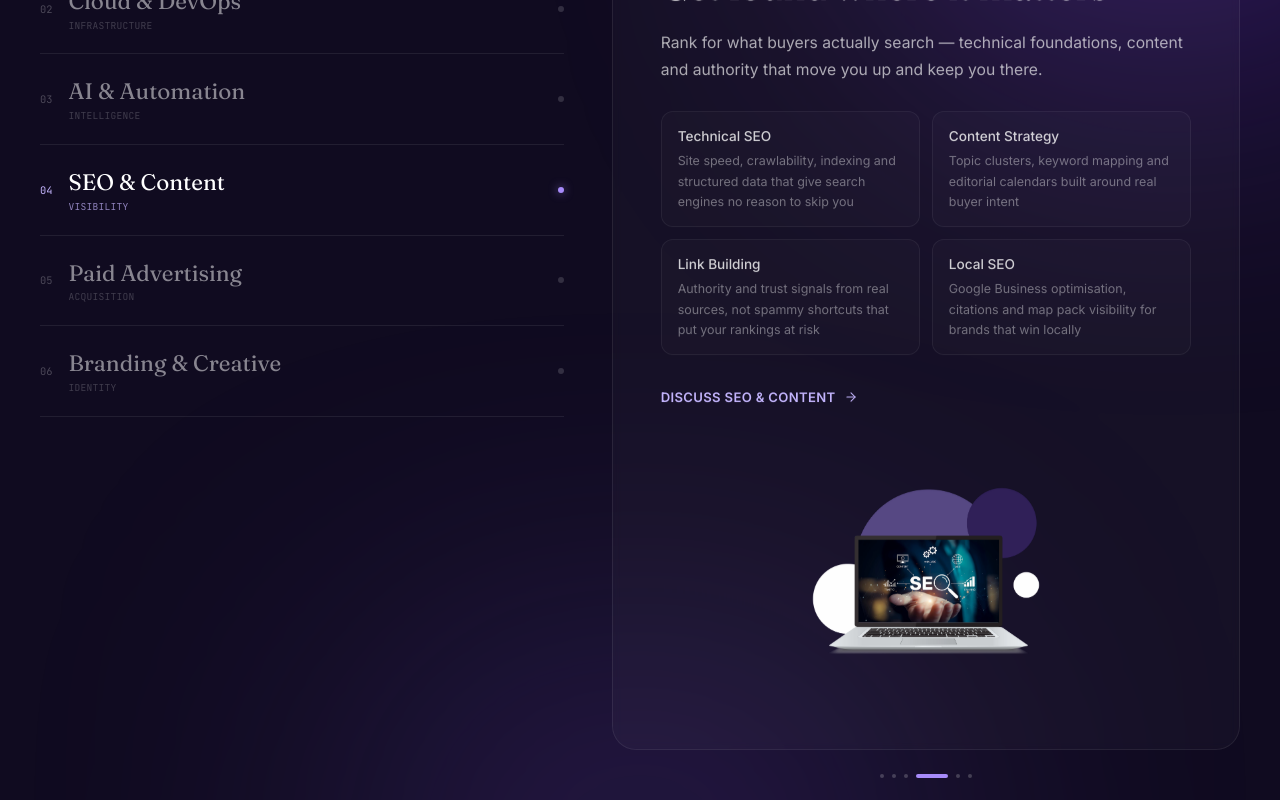
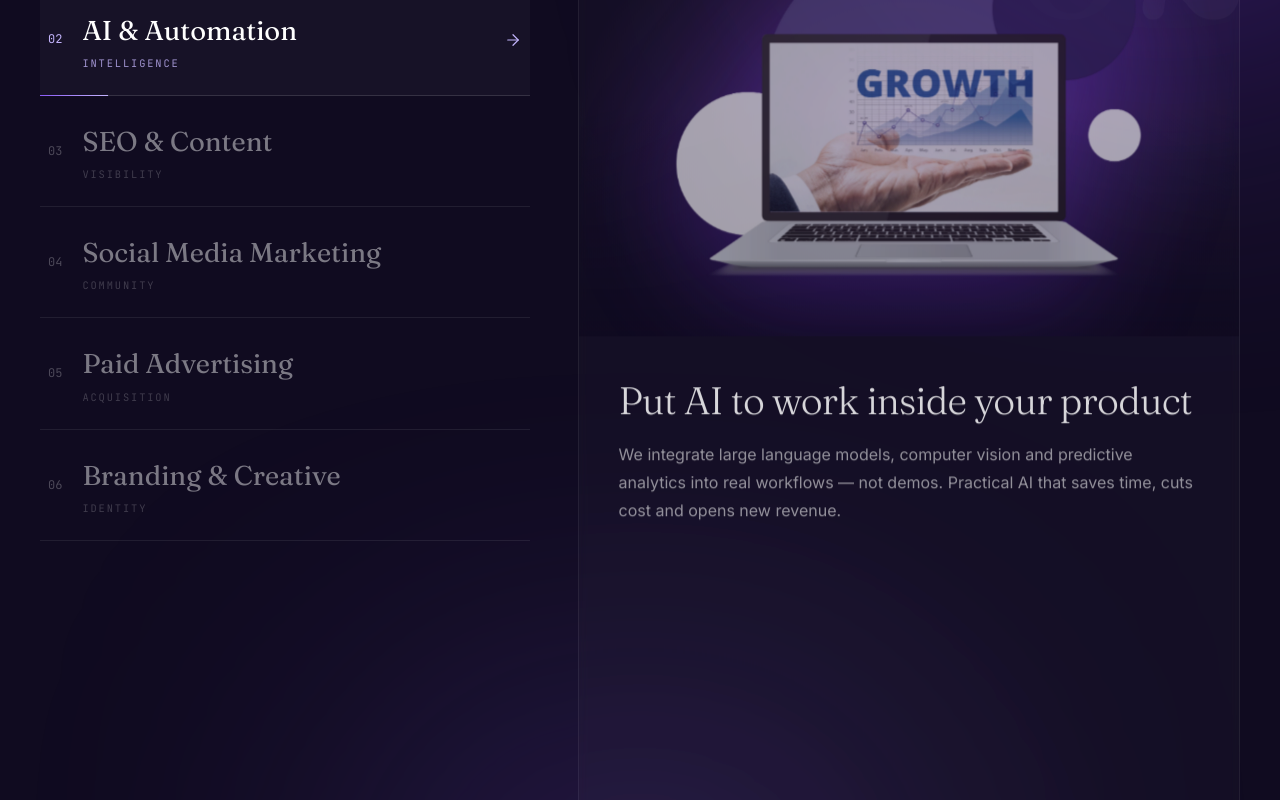
Before and after one commit to Jawad291505/DD-Agency, a Next.js app: page / in a window 1280 px wide. Shown: the part 2160-2960 px from the top of the page. Built offline with nearby package versions, Linux system fonts and the light colour scheme.

Commit message:
fixed services section

```diff
--- a/components/sections/Services.js
+++ b/components/sections/Services.js
@@ -20,19 +20,7 @@ const SERVICES = [
         ],
     },
     {
-        id: 'cloud', phase: 'INFRASTRUCTURE', no: '02', title: 'Cloud & DevOps', headline: 'Infrastructure that scales with you',
-        desc: 'From zero-downtime deployments to auto-scaling architecture — we set up and manage the cloud so your engineering team ships faster and sleeps better.',
-        color: '#6d28d9',
-        image: '/services/development.webp',
-        subs: [
-            { name: 'Cloud Architecture', detail: 'AWS, Google Cloud, Azure — designed for cost-efficiency, reliability and room to grow' },
-            { name: 'CI/CD Pipelines', detail: 'Automated build, test and deploy workflows that remove bottlenecks from your release cycle' },
-            { name: 'Containerisation', detail: 'Docker and Kubernetes setups that keep environments consistent from laptop to production' },
-            { name: 'Monitoring & Security', detail: 'Uptime monitoring, log management, vulnerability scanning and incident response' },
-        ],
-    },
-    {
-        id: 'ai', phase: 'INTELLIGENCE', no: '03', title: 'AI & Automation', headline: 'Put AI to work inside your product',
+        id: 'ai', phase: 'INTELLIGENCE', no: '02', title: 'AI & Automation', headline: 'Put AI to work inside your product',
         desc: 'We integrate large language models, computer vision and predictive analytics into real workflows — not demos. Practical AI that saves time, cuts cost and opens new revenue.',
         color: '#a855f7',
         image: '/services/growthstrategy.webp',
@@ -44,7 +32,7 @@ const SERVICES = [
         ],
     },
     {
-        id: 'seo', phase: 'VISIBILITY', no: '04', title: 'SEO & Content', headline: 'Get found where it matters',
+        id: 'seo', phase: 'VISIBILITY', no: '03', title: 'SEO & Content', headline: 'Get found where it matters',
         desc: 'Rank for what buyers actually search — technical foundations, content and authority that move you up and keep you there.',
         color: '#a78bfa',
         image: '/services/seo.webp',
@@ -53,6 +41,18 @@ const SERVICES = [
             { name: 'Content Strategy', detail: 'Topic clusters, keyword mapping and editorial calendars built around real buyer intent' },
             { name: 'Link Building', detail: 'Authority and trust signals from real sources, not spammy shortcuts that put your rankings at risk' },
             { name: 'Local SEO', detail: 'Google Business optimisation, citations and map pack visibility for brands that win locally' },
+        ],
+    },
+    {
+        id: 'social', phase: 'COMMUNITY', no: '04', title: 'Social Media Marketing', headline: 'Turn followers into customers',
+        desc: 'Strategy, content and community management across every platform that matters — building an audience that engages, trusts and buys.',
+        color: '#6d28d9',
+        image: '/services/socialmedia.webp',
+        subs: [
+            { name: 'Social Strategy', detail: 'Platform-by-platform plans built around your audience, goals and brand voice' },
+            { name: 'Content Creation', detail: 'Reels, carousels, stories and posts designed to stop the scroll and drive action' },
+            { name: 'Community Management', detail: 'Timely replies, moderation and relationship-building that keep your audience engaged' },
+            { name: 'Analytics & Growth', detail: 'Clear reporting on reach, engagement and conversions so every post earns its place' },
         ],
     },
     {
@@ -83,31 +83,23 @@ const SERVICES = [
 
 export default function Services() {
     const [active, setActive] = useState(0)
+    const [hovered, setHovered] = useState(false)
+    const [visible, setVisible] = useState(false)
     const reduce = useReducedMotion()
     const current = SERVICES[active]
-    const pausedRef = useRef(false)
     const sectionRef = useRef(null)
-    const visibleRef = useRef(false)
 
-    // Auto-rotate every 2s, pause on hover or when offscreen / reduced motion
     useEffect(() => {
-        if (reduce) return
-
         const el = sectionRef.current
         if (!el) return
-        const obs = new IntersectionObserver(
-            ([e]) => { visibleRef.current = e.isIntersecting },
-            { threshold: 0.1 }
-        )
+        const obs = new IntersectionObserver(([e]) => setVisible(e.isIntersecting), { threshold: 0.2 })
         obs.observe(el)
+        return () => obs.disconnect()
+    }, [])
 
-        const id = setInterval(() => {
-            if (pausedRef.current || !visibleRef.current) return
-            setActive((prev) => (prev + 1) % SERVICES.length)
-        }, 2000)
-
-        return () => { clearInterval(id); obs.disconnect() }
-    }, [reduce])
+    // Rotation is driven by the progress bar CSS animation ending (6s), paused on hover / offscreen
+    const next = () => setActive((prev) => (prev + 1) % SERVICES.length)
+    const playing = !reduce && visible && !hovered
 
     return (
         <section id="services" ref={sectionRef} className="relative overflow-hidden bg-[#100b20] py-[clamp(5rem,10vw,9rem)]">
@@ -136,52 +128,91 @@ export default function Services() {
                     </p>
                 </div>
 
-                <div className="mt-16 grid grid-cols-1 gap-12 lg:grid-cols-[1fr_1.2fr]">
+                <style>{`@keyframes svc-progress{from{transform:scaleX(0)}to{transform:scaleX(1)}}`}</style>
                 <div
-                        className="flex flex-col border-t border-white/[0.08]"
-                        onMouseEnter={() => { pausedRef.current = true }}
-                        onMouseLeave={() => { pausedRef.current = false }}
+                    className="mt-16 grid grid-cols-1 gap-8 lg:grid-cols-[0.85fr_1.15fr] lg:gap-12"
+                    onMouseEnter={() => setHovered(true)}
+                    onMouseLeave={() => setHovered(false)}
                 >
+                    {/* Service selector */}
+                    <div className="flex flex-col border-t border-white/[0.08]">
                         {SERVICES.map((s, i) => {
                             const isActive = active === i
                             return (
                                 <button
                                     key={s.id}
                                     onClick={() => setActive(i)}
-                                    className={`group flex items-center gap-4 border-b border-white/[0.08] py-5 text-left transition-all duration-500 ${isActive ? '' : 'hover:bg-white/[0.02]'}`}
+                                    aria-pressed={isActive}
+                                    className={`group relative flex items-center gap-5 border-b border-white/[0.08] px-2 py-6 text-left transition-colors duration-500 ${isActive ? 'bg-white/[0.03]' : 'hover:bg-white/[0.02]'}`}
                                 >
-                                    <span className={`font-mono text-[0.65rem] transition-colors duration-300 ${isActive ? 'text-violet-300' : 'text-white/25'}`}>{s.no}</span>
+                                    <span className={`font-mono text-[0.75rem] transition-colors duration-500 ${isActive ? 'text-violet-300' : 'text-white/25'}`}>{s.no}</span>
                                     <span className="flex-1">
-                                        <span className={`block font-serif text-[clamp(1.1rem,2vw,1.4rem)] transition-colors duration-300 ${isActive ? 'text-white' : 'text-white/50 group-hover:text-white/70'}`}>{s.title}</span>
-                                        <span className={`block font-mono text-[0.6rem] uppercase tracking-wide transition-colors duration-300 ${isActive ? 'text-violet-300/70' : 'text-white/20'}`}>{s.phase}</span>
+                                        <span className={`block font-serif text-[clamp(1.25rem,2.2vw,1.7rem)] transition-colors duration-500 ${isActive ? 'text-white' : 'text-white/45 group-hover:text-white/70'}`}>{s.title}</span>
+                                        <span className={`mt-1 block font-mono text-[0.65rem] uppercase tracking-[0.18em] transition-colors duration-500 ${isActive ? 'text-violet-300/80' : 'text-white/20'}`}>{s.phase}</span>
                                     </span>
-                                    <span className={`h-1.5 w-1.5 rounded-full transition-all duration-300 ${isActive ? 'bg-violet-400 shadow-[0_0_10px_rgba(167,139,250,0.7)]' : 'bg-white/15'}`} />
+                                    <svg width="18" height="18" viewBox="0 0 24 24" fill="none" stroke="currentColor" strokeWidth="1.6" strokeLinecap="round" className={`transition-all duration-500 ${isActive ? 'translate-x-0 text-violet-300 opacity-100' : '-translate-x-2 text-white opacity-0 group-hover:opacity-40'}`}><path d="M5 12h14" /><path d="m12 5 7 7-7 7" /></svg>
+                                    {isActive && (
+                                        <span className="absolute bottom-[-1px] left-0 right-0 h-px overflow-hidden bg-white/[0.06]">
+                                            <span
+                                                key={`bar-${active}`}
+                                                onAnimationEnd={next}
+                                                className="block h-full origin-left bg-gradient-to-r from-violet-500 to-violet-300"
+                                                style={reduce ? { transform: 'scaleX(1)' } : {
+                                                    animation: 'svc-progress 6s linear forwards',
+                                                    animationPlayState: playing ? 'running' : 'paused',
+                                                }}
+                                            />
+                                        </span>
+                                    )}
                                 </button>
                             )
                         })}
                     </div>
 
+                    {/* Showcase */}
                     <div className="relative">
                         <AnimatePresence mode="wait">
                             <motion.div
                                 key={current.id}
-                                initial={reduce ? { opacity: 0 } : { opacity: 0, y: 20 }}
+                                initial={{ opacity: 0, y: reduce ? 0 : 20 }}
                                 animate={{ opacity: 1, y: 0 }}
-                                exit={reduce ? { opacity: 0 } : { opacity: 0, y: -20 }}
-                                transition={{ duration: 0.5, ease: EASE }}
-                                className="rounded-3xl border border-white/[0.08] bg-white/[0.03] p-8 sm:p-10 md:p-12 backdrop-blur-sm"
+                                exit={{ opacity: 0, y: reduce ? 0 : -12 }}
+                                transition={{ duration: 0.6, ease: EASE }}
+                                className="overflow-hidden rounded-3xl border border-white/[0.08] bg-white/[0.03] backdrop-blur-sm"
                             >
-                                <span className="font-mono text-[0.65rem] uppercase tracking-[0.2em] text-violet-300/70">{current.phase}</span>
-                                <h3 className="mt-4 display text-[clamp(1.6rem,3vw,2.4rem)] leading-tight text-white">{current.headline}</h3>
-                                <p className="mt-5 text-[0.98rem] leading-[1.7] text-white/65">{current.desc}</p>
+                                {/* Hero visual */}
+                                <div className="relative flex h-[300px] items-center justify-center overflow-hidden sm:h-[400px] lg:h-[460px]">
+                                    <div className="absolute inset-0" style={{ background: `radial-gradient(ellipse at 50% 55%, ${current.color}66 0%, ${current.color}1f 45%, transparent 72%)` }} />
+                                    <div className="absolute inset-0 bg-gradient-to-t from-[#100b20]/90 via-transparent to-transparent" />
+                                    <span aria-hidden className="pointer-events-none absolute -right-2 -top-6 select-none font-serif text-[9rem] leading-none text-white/[0.04] sm:text-[12rem]">{current.no}</span>
+                                    <motion.img
+                                        src={current.image}
+                                        alt={current.title}
+                                        draggable={false}
+                                        initial={{ scale: reduce ? 1 : 0.94, opacity: 0 }}
+                                        animate={{ scale: 1, opacity: 1 }}
+                                        transition={{ duration: 0.8, ease: EASE }}
+                                        className="relative h-[85%] w-[85%] object-contain drop-shadow-[0_30px_60px_rgba(124,58,237,0.45)]"
+                                    />
+                                    <span className="absolute left-6 top-6 font-mono text-[0.7rem] uppercase tracking-[0.2em] text-violet-200/80">{current.no} / 0{SERVICES.length} · {current.phase}</span>
+                                </div>
 
-                                {/* Sub-services grid */}
-                                <div className="mt-7 grid grid-cols-1 gap-3 sm:grid-cols-2">
-                                    {current.subs.map((sub) => (
-                                        <div key={sub.name} className="rounded-xl border border-white/[0.06] bg-white/[0.02] px-4 py-3.5 transition-colors duration-300 hover:border-violet-500/20 hover:bg-violet-500/[0.04]">
-                                            <span className="block text-[0.85rem] font-medium text-white/80">{sub.name}</span>
-                                            <span className="mt-1 block text-[0.78rem] leading-relaxed text-white/40">{sub.detail}</span>
-                                        </div>
+                                <div className="p-8 sm:p-10">
+                                    <h3 className="display text-[clamp(1.7rem,3vw,2.5rem)] leading-tight text-white">{current.headline}</h3>
+                                    <p className="mt-4 text-[1rem] leading-[1.75] text-white/65">{current.desc}</p>
+
+                                    <div className="mt-8 grid grid-cols-1 gap-3 sm:grid-cols-2">
+                                        {current.subs.map((sub, i) => (
+                                            <motion.div
+                                                key={sub.name}
+                                                initial={{ opacity: 0, y: reduce ? 0 : 10 }}
+                                                animate={{ opacity: 1, y: 0 }}
+                                                transition={{ duration: 0.5, ease: EASE, delay: reduce ? 0 : 0.2 + i * 0.07 }}
+                                                className="rounded-xl border border-white/[0.06] bg-white/[0.02] px-4 py-3.5 transition-colors duration-300 hover:border-violet-500/25 hover:bg-violet-500/[0.05]"
+                                            >
+                                                <span className="block text-[0.9rem] font-medium text-white/85">{sub.name}</span>
+                                                <span className="mt-1 block text-[0.8rem] leading-relaxed text-white/45">{sub.detail}</span>
+                                            </motion.div>
                                         ))}
                                     </div>
 
@@ -189,28 +220,9 @@ export default function Services() {
                                         Discuss {current.title.toLowerCase()}
                                         <svg width="14" height="14" viewBox="0 0 24 24" fill="none" stroke="currentColor" strokeWidth="1.8" strokeLinecap="round"><path d="M5 12h14" /><path d="m12 5 7 7-7 7" /></svg>
                                     </a>
-
-                                {/* Service image below text */}
-                                <div className="mt-8 flex items-center justify-center">
-                                    <img
-                                        src={current.image}
-                                        alt={current.title}
-                                        loading="lazy"
-                                        decoding="async"
-                                        draggable={false}
-                                        className="h-[200px] w-[200px] object-contain sm:h-[260px] sm:w-[260px]"
-                                    />
                                 </div>
                             </motion.div>
                         </AnimatePresence>
-
-                        <div className="mt-6 flex justify-center gap-2">
-                            {SERVICES.map((_, i) => (
-                                <button key={i} onClick={() => setActive(i)} aria-label={`Service ${i + 1}`}
-                                    className={`h-1 rounded-full transition-all duration-500 ${i === active ? 'w-8 bg-violet-400' : 'w-1 bg-white/20 hover:bg-white/30'}`}
-                                />
-                            ))}
-                        </div>
                     </div>
                 </div>
 
```
Lines whose indentation alone changed are shown as unchanged.
